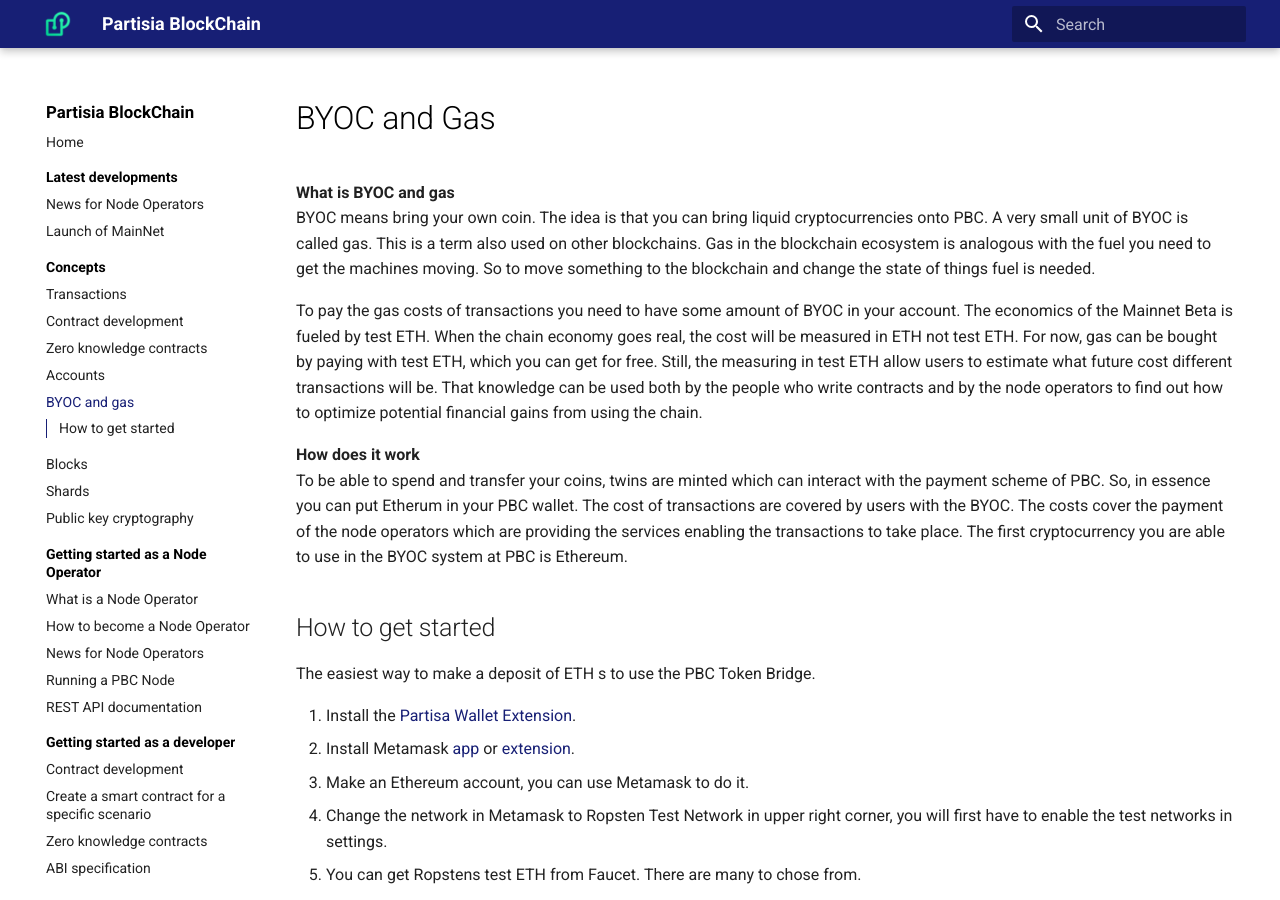
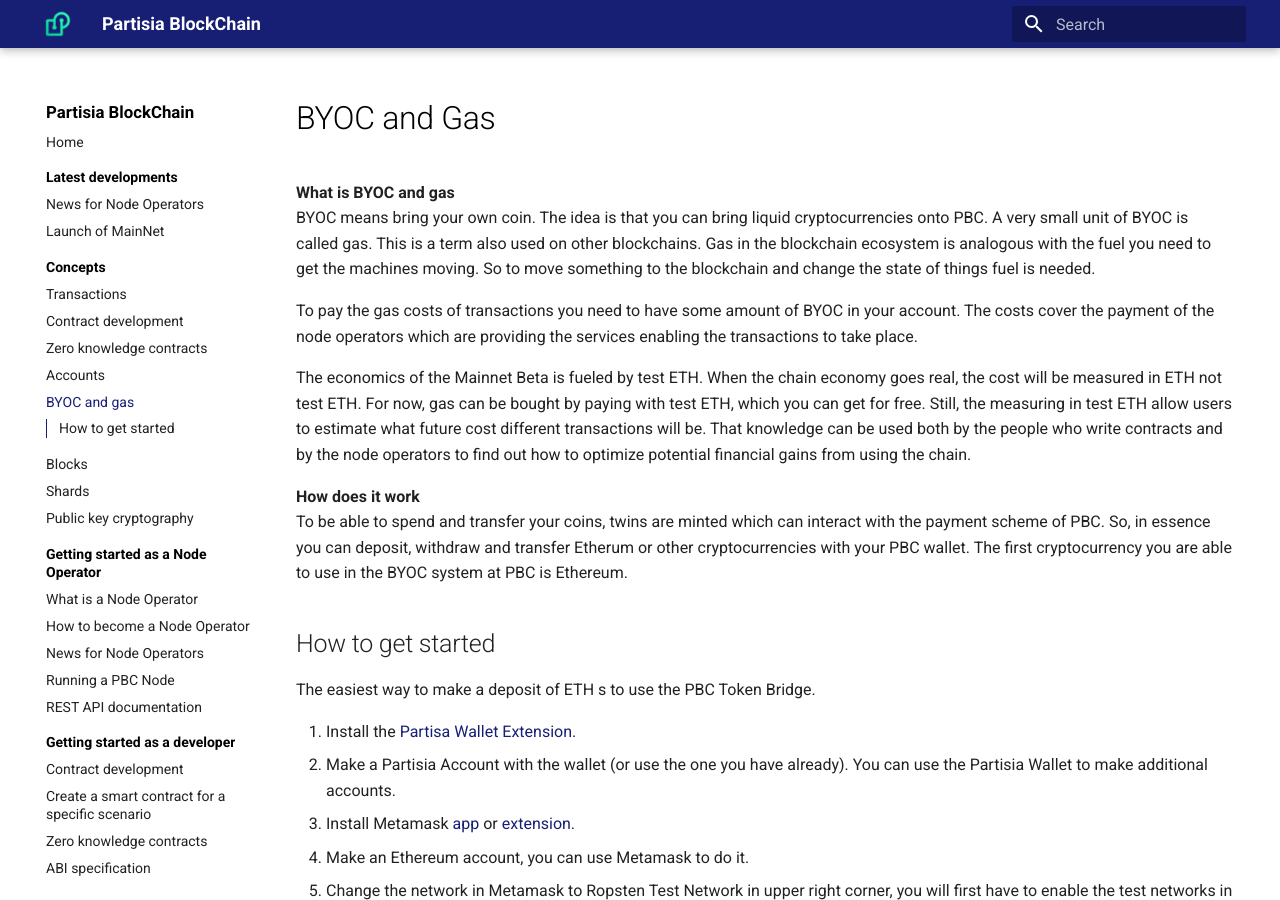
Before and after one commit to 0xSero/partisia-docs, an MkDocs documentation site: the page built from docs/byoc.md, in a window 1280 px wide and 900 px high. Built offline with MkDocs 1.6.1 and Material for MkDocs 9.7.7, drawn with Linux system fonts in a browser that asks for light colours; a script that is not in the unit is left out.

Commit message:
small correction

```diff
--- a/docs/byoc.md
+++ b/docs/byoc.md
@@ -3,10 +3,12 @@
 **What is BYOC and gas**
 BYOC means bring your own coin. The idea is that you can bring liquid cryptocurrencies onto PBC. A very small unit of BYOC is called gas. This is a term also used on other blockchains. Gas in the blockchain ecosystem is analogous with the fuel you need to get the machines moving. So to move something to the blockchain and change the state of things fuel is needed.
 
-To pay the gas costs of transactions you need to have some amount of BYOC in your account. The economics of the Mainnet Beta is fueled by test ETH. When the chain economy goes real, the cost will be measured in ETH not test ETH. For now, gas can be bought by paying with test ETH, which you can get for free. Still, the measuring in test ETH allow users to estimate what future cost different transactions will be. That knowledge can be used both by the people who write contracts and by the node operators to find out how to optimize potential financial gains from using the chain.
+To pay the gas costs of transactions you need to have some amount of BYOC in your account. The costs cover the payment of the node operators which are providing the services enabling the transactions to take place.
+
+The economics of the Mainnet Beta is fueled by test ETH. When the chain economy goes real, the cost will be measured in ETH not test ETH. For now, gas can be bought by paying with test ETH, which you can get for free. Still, the measuring in test ETH allow users to estimate what future cost different transactions will be. That knowledge can be used both by the people who write contracts and by the node operators to find out how to optimize potential financial gains from using the chain.
 
 **How does it work**
-To be able to spend and transfer your coins, twins are minted which can interact with the payment scheme of PBC. So, in essence you can put Etherum in your PBC wallet. The cost of transactions are covered by users with the BYOC. The costs cover the payment of the node operators which are providing the services enabling the transactions to take place.
+To be able to spend and transfer your coins, twins are minted which can interact with the payment scheme of PBC. So, in essence you can deposit, withdraw and transfer Etherum or other cryptocurrencies with your PBC wallet.
 The first cryptocurrency you are able to use in the BYOC system at PBC is Ethereum.
 
 ## How to get started
@@ -15,11 +17,12 @@
 
 
 1. Install the [Partisa Wallet Extension](https://chrome.google.com/webstore/detail/partisia-wallet/gjkdbeaiifkpoencioahhcilildpjhgh).
-2. Install Metamask [app](https://metamask.io/) or [extension](https://chrome.google.com/webstore/detail/metamask/nkbihfbeogaeaoehlefnkodbefgpgknn).
-3. Make an Ethereum account, you can use Metamask to do it.
-4. Change the network in Metamask to Ropsten Test Network in upper right corner, you will first have to enable the test networks in settings.
-5. You can get Ropstens test ETH from Faucet. There are many to chose from.
-6. Use the  [PBC Token bridge](https://bridge.mpcexplorer.com/) to transfer test ETH from the Ethereum account into the PBC account.
+2. Make a Partisia Account with the wallet (or use the one you have already). You can use the Partisia Wallet to make additional accounts.
+3. Install Metamask [app](https://metamask.io/) or [extension](https://chrome.google.com/webstore/detail/metamask/nkbihfbeogaeaoehlefnkodbefgpgknn).
+4. Make an Ethereum account, you can use Metamask to do it.
+5. Change the network in Metamask to Ropsten Test Network in upper right corner, you will first have to enable the test networks in settings.
+6. You can get Ropstens test ETH from Faucet. There are many to chose from.
+7. Use the  [PBC Token bridge](https://bridge.mpcexplorer.com/) to transfer test ETH from the Ethereum account into the PBC account.
 
 You get a confirmation as seen below if the deposit is successful. Your gas balance in the wallet should now be positive. This means that you can deploy or interact with smart contracts on the blockchain. Read more about smart contracts [here](contract-development.md).
 
```
Also changed, not shown: docs/bpinclusion.md (+1 -1 lines), docs/newfront.md (added, +15 -0 lines), docs/conceptmodel.md (added).
